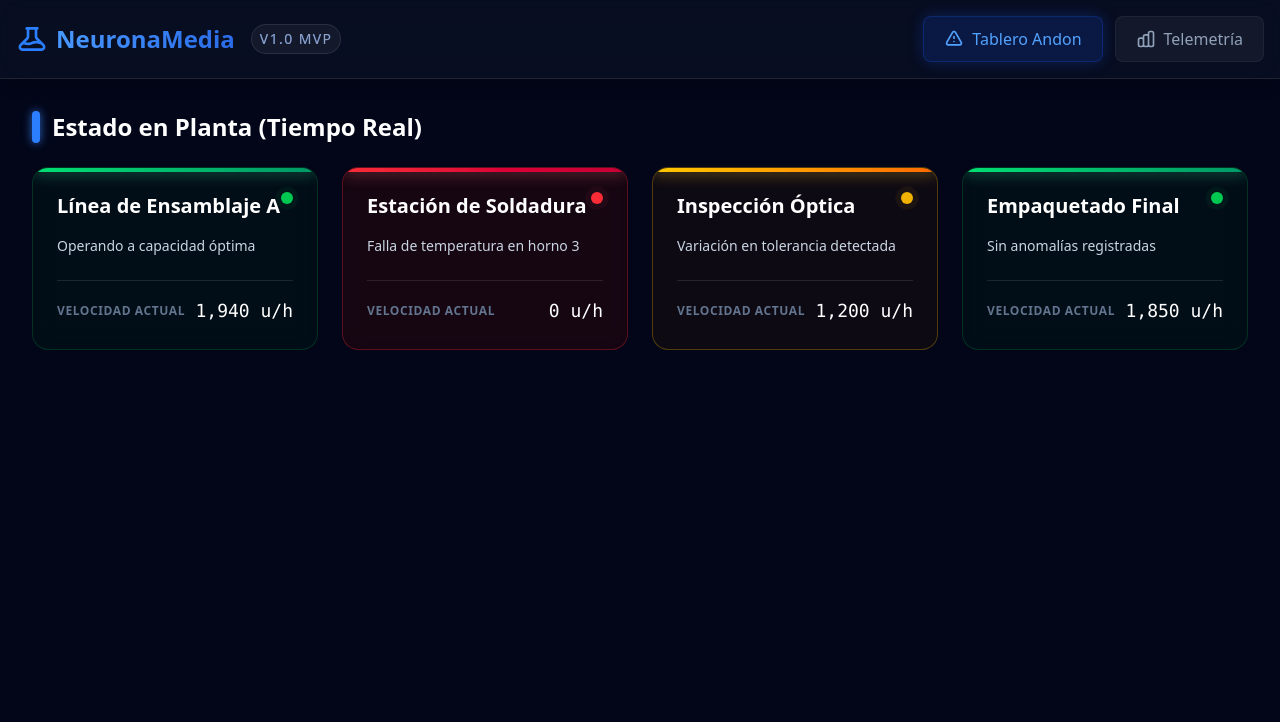
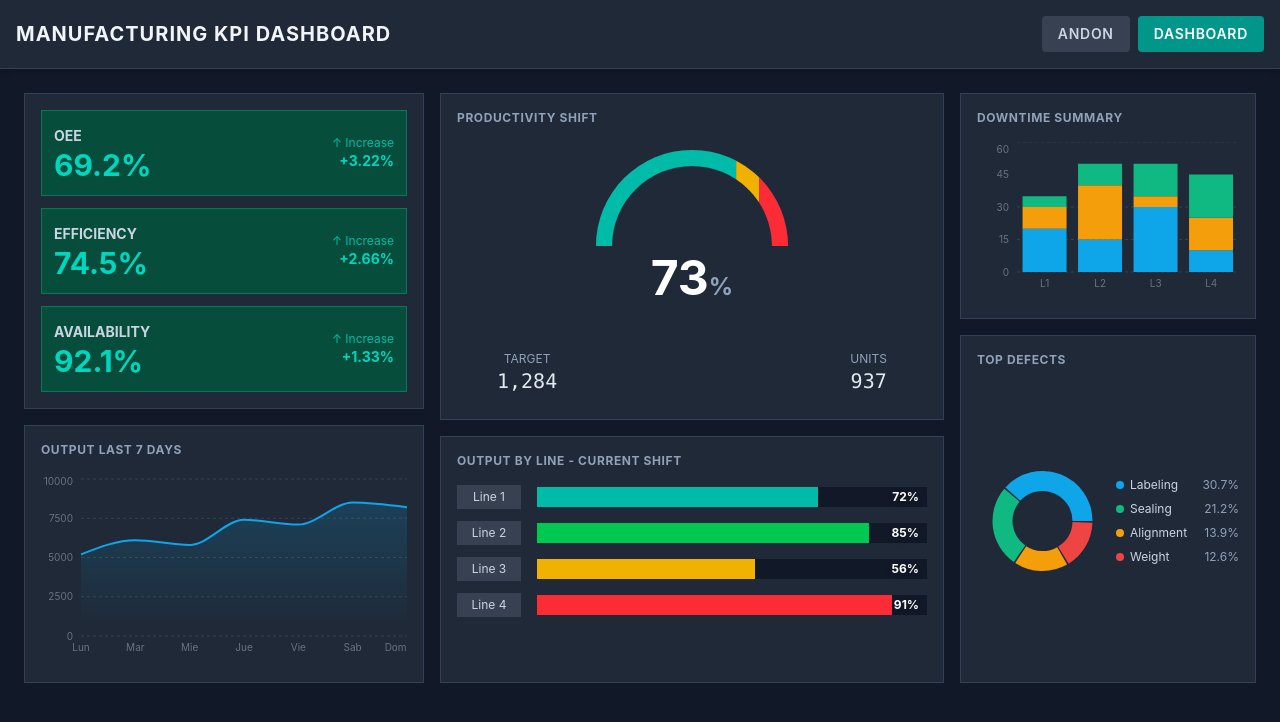
Before and after one commit to ElmarcianitoGtR/neuronaMedia, a React (Vite) app in the folder master-slave/frontend/: page / in a window 1280 px wide. Shown: the top 722 px of the page. Built offline with nearby package versions, Linux system fonts and the light colour scheme.

Commit message:
style(frontend): redesign to industrial matte UI and document design language

```diff
--- a/master-slave/frontend/src/App.tsx
+++ b/master-slave/frontend/src/App.tsx
@@ -1,38 +1,35 @@
 import { useState } from 'react';
-import { LineChart, Line, XAxis, YAxis, CartesianGrid, Tooltip, Legend, ResponsiveContainer, AreaChart, Area } from 'recharts';
+import { LineChart, Line, XAxis, YAxis, CartesianGrid, Tooltip, Legend, ResponsiveContainer, AreaChart, Area, PieChart, Pie, Cell, BarChart, Bar } from 'recharts';
 import './App.css';
 
 function App() {
-  const [activeTab, setActiveTab] = useState<'andon' | 'dashboard'>('andon');
+  const [activeTab, setActiveTab] = useState<'andon' | 'dashboard'>('dashboard');
 
   return (
-    <div className="min-h-screen flex flex-col bg-slate-950 text-slate-200 selection:bg-primary/30">
-      {/* Navbar - Dark Glassmorphism */}
-      <header className="bg-slate-900/50 backdrop-blur-md shadow-lg border-b border-white/10 p-4 flex justify-between items-center sticky top-0 z-50">
-        <h1 className="text-2xl font-bold text-transparent bg-clip-text bg-gradient-to-r from-blue-400 to-primary flex items-center gap-2">
-          <svg className="w-8 h-8 text-blue-500" fill="none" stroke="currentColor" viewBox="0 0 24 24"><path strokeLinecap="round" strokeLinejoin="round" strokeWidth="2" d="M19.428 15.428a2 2 0 00-1.022-.547l-2.387-.477a6 6 0 00-3.86.517l-.318.158a6 6 0 01-3.86.517L6.05 15.21a2 2 0 00-1.806.547M8 4h8l-1 1v5.172a2 2 0 00.586 1.414l5 5c1.26 1.26.367 3.414-1.415 3.414H4.828c-1.782 0-2.674-2.154-1.414-3.414l5-5A2 2 0 009 10.172V5L8 4z"></path></svg>
-          NeuronaMedia <span className="text-slate-400 text-sm font-normal tracking-widest uppercase ml-2 border border-white/10 px-2 py-1 rounded-full bg-white/5">v1.0 MVP</span>
+    <div className="min-h-screen flex flex-col bg-[#111827] text-slate-200 font-sans">
+      {/* Navbar - Solid Matte */}
+      <header className="bg-[#1f2937] border-b border-slate-700 p-4 flex justify-between items-center shadow-md z-50">
+        <h1 className="text-xl font-bold tracking-wider text-slate-100 flex items-center gap-3">
+          MANUFACTURING KPI DASHBOARD
         </h1>
-        <nav className="flex gap-3">
+        <nav className="flex gap-2">
           <button
-            className={`px-5 py-2.5 rounded-lg font-medium transition-all duration-300 flex items-center gap-2 ${activeTab === 'andon' ? 'bg-primary/20 text-blue-400 border border-primary/30 shadow-[0_0_15px_rgba(29,78,216,0.3)]' : 'bg-white/5 text-slate-400 border border-white/5 hover:bg-white/10 hover:text-slate-200'}`}
+            className={`px-4 py-2 text-sm font-semibold uppercase tracking-wider transition-none rounded-sm ${activeTab === 'andon' ? 'bg-teal-600 text-white' : 'bg-[#374151] text-slate-300 hover:bg-[#4b5563]'}`}
             onClick={() => setActiveTab('andon')}
           >
-            <svg className="w-5 h-5" fill="none" stroke="currentColor" viewBox="0 0 24 24"><path strokeLinecap="round" strokeLinejoin="round" strokeWidth="2" d="M12 9v2m0 4h.01m-6.938 4h13.856c1.54 0 2.502-1.667 1.732-3L13.732 4c-.77-1.333-2.694-1.333-3.464 0L3.34 16c-.77 1.333.192 3 1.732 3z"></path></svg>
-            Tablero Andon
+            Andon
           </button>
           <button
-            className={`px-5 py-2.5 rounded-lg font-medium transition-all duration-300 flex items-center gap-2 ${activeTab === 'dashboard' ? 'bg-primary/20 text-blue-400 border border-primary/30 shadow-[0_0_15px_rgba(29,78,216,0.3)]' : 'bg-white/5 text-slate-400 border border-white/5 hover:bg-white/10 hover:text-slate-200'}`}
+            className={`px-4 py-2 text-sm font-semibold uppercase tracking-wider transition-none rounded-sm ${activeTab === 'dashboard' ? 'bg-teal-600 text-white' : 'bg-[#374151] text-slate-300 hover:bg-[#4b5563]'}`}
             onClick={() => setActiveTab('dashboard')}
           >
-            <svg className="w-5 h-5" fill="none" stroke="currentColor" viewBox="0 0 24 24"><path strokeLinecap="round" strokeLinejoin="round" strokeWidth="2" d="M9 19v-6a2 2 0 00-2-2H5a2 2 0 00-2 2v6a2 2 0 002 2h2a2 2 0 002-2zm0 0V9a2 2 0 012-2h2a2 2 0 012 2v10m-6 0a2 2 0 002 2h2a2 2 0 002-2m0 0V5a2 2 0 012-2h2a2 2 0 012 2v14a2 2 0 01-2 2h-2a2 2 0 01-2-2z"></path></svg>
-            Telemetría
+            Dashboard
           </button>
         </nav>
       </header>
 
       {/* Main Content */}
-      <main className="flex-grow p-8 max-w-7xl mx-auto w-full">
+      <main className="flex-grow p-4 md:p-6 w-full">
         {activeTab === 'andon' ? <AndonBoard /> : <Dashboard />}
       </main>
     </div>
@@ -40,144 +37,216 @@ function App() {
 }
 
 function AndonBoard() {
-  // Skeleton data
   const lines = [
-    { id: 1, name: 'Línea de Ensamblaje A', status: 'success', message: 'Operando a capacidad óptima', speed: '1,940 u/h' },
-    { id: 2, name: 'Estación de Soldadura', status: 'danger', message: 'Falla de temperatura en horno 3', speed: '0 u/h' },
-    { id: 3, name: 'Inspección Óptica', status: 'warning', message: 'Variación en tolerancia detectada', speed: '1,200 u/h' },
-    { id: 4, name: 'Empaquetado Final', status: 'success', message: 'Sin anomalías registradas', speed: '1,850 u/h' },
+    { id: 1, name: 'Línea 1', status: 'success', message: 'Operando', speed: '1,940 u/h' },
+    { id: 2, name: 'Línea 2', status: 'danger', message: 'Falla Mecánica', speed: '0 u/h' },
+    { id: 3, name: 'Línea 3', status: 'warning', message: 'Alerta Calidad', speed: '1,200 u/h' },
+    { id: 4, name: 'Línea 4', status: 'success', message: 'Operando', speed: '1,850 u/h' },
   ];
 
   return (
-    <div className="animate-in fade-in slide-in-from-bottom-4 duration-500">
-      <h2 className="text-2xl font-bold mb-6 flex items-center gap-3 text-white">
-        <span className="w-2 h-8 rounded-full bg-blue-500 shadow-[0_0_10px_rgba(59,130,246,0.8)]"></span>
-        Estado en Planta (Tiempo Real)
-      </h2>
-      <div className="grid grid-cols-1 md:grid-cols-2 lg:grid-cols-2 xl:grid-cols-4 gap-6">
-        {lines.map((line) => (
-          <div key={line.id} className={`relative rounded-2xl overflow-hidden border backdrop-blur-md transition-all duration-300 hover:-translate-y-1 hover:shadow-2xl ${
-            line.status === 'success' ? 'bg-green-950/20 border-green-500/20 hover:border-green-500/50 hover:shadow-green-900/20' :
-            line.status === 'danger' ? 'bg-red-950/30 border-red-500/30 hover:border-red-500/60 hover:shadow-red-900/30' :
-            'bg-yellow-950/20 border-yellow-500/30 hover:border-yellow-500/60 hover:shadow-yellow-900/20'
-          }`}>
-            {/* Status Glow */}
-            <div className={`absolute top-0 left-0 w-full h-1 ${
-              line.status === 'success' ? 'bg-gradient-to-r from-green-400 to-emerald-600 shadow-[0_0_15px_rgba(52,211,153,0.8)]' :
-              line.status === 'danger' ? 'bg-gradient-to-r from-red-500 to-rose-700 shadow-[0_0_15px_rgba(248,113,113,0.8)]' :
-              'bg-gradient-to-r from-yellow-400 to-orange-500 shadow-[0_0_15px_rgba(251,191,36,0.8)]'
-            }`}></div>
-
-            <div className="p-6">
-              <div className="flex justify-between items-start mb-4">
-                <h3 className="text-xl font-bold text-white">{line.name}</h3>
-                <span className="relative flex h-3 w-3">
-                  <span className={`animate-ping absolute inline-flex h-full w-full rounded-full opacity-75 ${
-                    line.status === 'success' ? 'bg-green-400' : line.status === 'danger' ? 'bg-red-400' : 'bg-yellow-400'
-                  }`}></span>
-                  <span className={`relative inline-flex rounded-full h-3 w-3 ${
-                    line.status === 'success' ? 'bg-green-500' : line.status === 'danger' ? 'bg-red-500' : 'bg-yellow-500'
-                  }`}></span>
-                </span>
-              </div>
-              <p className="text-slate-300 mb-6 text-sm">{line.message}</p>
-
-              <div className="pt-4 border-t border-white/10 flex justify-between items-center">
-                <span className="text-xs font-semibold uppercase tracking-wider text-slate-500">Velocidad Actual</span>
-                <span className="font-mono text-lg font-medium text-white">{line.speed}</span>
-              </div>
-            </div>
+    <div className="grid grid-cols-1 md:grid-cols-2 gap-4">
+      {lines.map((line) => (
+        <div key={line.id} className="bg-[#1f2937] border border-slate-700 p-6 flex flex-col">
+          <div className="flex justify-between items-center mb-4">
+            <h3 className="text-lg font-bold text-slate-100 uppercase">{line.name}</h3>
+            <span className={`px-3 py-1 text-xs font-bold uppercase rounded-sm ${
+              line.status === 'success' ? 'bg-teal-900 text-teal-400' :
+              line.status === 'danger' ? 'bg-red-900 text-red-400' :
+              'bg-yellow-900 text-yellow-400'
+            }`}>{line.status}</span>
           </div>
-        ))}
-      </div>
+          <p className="text-slate-400 text-sm mb-4">{line.message}</p>
+          <div className="mt-auto pt-4 border-t border-slate-700 flex justify-between">
+            <span className="text-xs text-slate-500 uppercase">Velocidad</span>
+            <span className="font-mono text-slate-200">{line.speed}</span>
+          </div>
+        </div>
+      ))}
     </div>
   );
 }
 
 function Dashboard() {
-  // Mock data for production over time
-  const data = [
-    { time: '08:00', produccion: 120, scrap: 5, meta: 150 },
-    { time: '09:00', produccion: 250, scrap: 12, meta: 300 },
-    { time: '10:00', produccion: 410, scrap: 18, meta: 450 },
-    { time: '11:00', produccion: 580, scrap: 22, meta: 600 },
-    { time: '12:00', produccion: 720, scrap: 30, meta: 750 },
-    { time: '13:00', produccion: 850, scrap: 35, meta: 900 },
-    { time: '14:00', produccion: 1020, scrap: 40, meta: 1050 },
-    { time: '15:00', produccion: 1240, scrap: 45, meta: 1200 },
+  // Recharts Data matching the dense industrial look
+  const trendData = [
+    { time: 'Lun', produccion: 5200 }, { time: 'Mar', produccion: 6100 },
+    { time: 'Mie', produccion: 5800 }, { time: 'Jue', produccion: 7400 },
+    { time: 'Vie', produccion: 7100 }, { time: 'Sab', produccion: 8500 },
+    { time: 'Dom', produccion: 8200 },
+  ];
+
+  const defectsData = [
+    { name: 'Labeling', value: 30.7, fill: '#0ea5e9' },
+    { name: 'Sealing', value: 21.2, fill: '#10b981' },
+    { name: 'Alignment', value: 13.9, fill: '#f59e0b' },
+    { name: 'Weight', value: 12.6, fill: '#ef4444' },
+  ];
+
+  const downtimeData = [
+    { name: 'L1', mech: 20, elec: 10, ops: 5 },
+    { name: 'L2', mech: 15, elec: 25, ops: 10 },
+    { name: 'L3', mech: 30, elec: 5, ops: 15 },
+    { name: 'L4', mech: 10, elec: 15, ops: 20 },
   ];
 
   return (
-    <div className="animate-in fade-in slide-in-from-bottom-4 duration-500">
-      <div className="mb-8 p-8 rounded-3xl bg-slate-900/50 backdrop-blur-xl border border-white/5 text-white shadow-2xl relative overflow-hidden">
-        {/* Decorative background glow */}
-        <div className="absolute -top-24 -right-24 w-96 h-96 bg-blue-600/10 rounded-full blur-3xl pointer-events-none"></div>
+    <div className="grid grid-cols-1 lg:grid-cols-12 gap-4 h-full">
 
-        <h2 className="text-2xl font-bold mb-8 flex items-center gap-3">
-          <span className="bg-blue-500/20 p-2.5 rounded-xl border border-blue-500/30">
-            <svg className="w-6 h-6 text-blue-400" fill="none" stroke="currentColor" viewBox="0 0 24 24"><path strokeLinecap="round" strokeLinejoin="round" strokeWidth="2" d="M13 10V3L4 14h7v7l9-11h-7z"></path></svg>
-          </span>
-          Resumen de Métricas (Turno Actual)
-        </h2>
-        <div className="grid grid-cols-1 md:grid-cols-3 gap-6">
-          <div className="bg-slate-800/40 p-6 rounded-2xl border border-white/5 hover:border-blue-500/30 hover:bg-slate-800/60 transition-all duration-300 group">
-            <h3 className="text-sm font-semibold uppercase tracking-wider text-slate-400 mb-2 flex items-center justify-between">
-              Producción Total
-              <svg className="w-4 h-4 text-blue-400 opacity-0 group-hover:opacity-100 transition-opacity" fill="none" stroke="currentColor" viewBox="0 0 24 24"><path strokeLinecap="round" strokeLinejoin="round" strokeWidth="2" d="M13 7h8m0 0v8m0-8l-8 8-4-4-6 6"></path></svg>
-            </h3>
-            <p className="text-5xl font-bold text-white tracking-tight">1,240 <span className="text-lg font-normal text-slate-500 ml-1">pz</span></p>
+      {/* Left Column: KPIs & Trend */}
+      <div className="col-span-1 lg:col-span-4 flex flex-col gap-4">
+        {/* KPI Panel */}
+        <div className="bg-[#1f2937] border border-slate-700 p-4">
+          <div className="bg-[#064e3b] border border-[#047857] p-3 mb-3 flex justify-between items-center">
+            <div>
+              <span className="text-sm font-bold text-slate-300 uppercase">OEE</span>
+              <div className="text-3xl font-bold text-teal-400">69.2%</div>
+            </div>
+            <div className="text-right">
+              <div className="text-xs text-teal-500">↑ Increase</div>
+              <div className="text-sm font-bold text-teal-400">+3.22%</div>
+            </div>
           </div>
-          <div className="bg-slate-800/40 p-6 rounded-2xl border border-red-500/10 hover:border-red-500/30 hover:bg-red-900/10 transition-all duration-300 group">
-            <h3 className="text-sm font-semibold uppercase tracking-wider text-slate-400 mb-2 flex items-center justify-between">
-              Scrap Registrado
-              <svg className="w-4 h-4 text-red-400 opacity-0 group-hover:opacity-100 transition-opacity" fill="none" stroke="currentColor" viewBox="0 0 24 24"><path strokeLinecap="round" strokeLinejoin="round" strokeWidth="2" d="M13 17h8m0 0v-8m0 8l-8-8-4 4-6-6"></path></svg>
-            </h3>
-            <p className="text-5xl font-bold text-red-400 tracking-tight">45 <span className="text-lg font-normal text-red-400/50 ml-1">pz (3.5%)</span></p>
+
+          <div className="bg-[#064e3b] border border-[#047857] p-3 mb-3 flex justify-between items-center">
+            <div>
+              <span className="text-sm font-bold text-slate-300 uppercase">Efficiency</span>
+              <div className="text-3xl font-bold text-teal-400">74.5%</div>
+            </div>
+            <div className="text-right">
+              <div className="text-xs text-teal-500">↑ Increase</div>
+              <div className="text-sm font-bold text-teal-400">+2.66%</div>
+            </div>
           </div>
-          <div className="bg-slate-800/40 p-6 rounded-2xl border border-green-500/10 hover:border-green-500/30 hover:bg-green-900/10 transition-all duration-300 group">
-            <h3 className="text-sm font-semibold uppercase tracking-wider text-slate-400 mb-2 flex items-center justify-between">
-              OEE Estimado
-              <svg className="w-4 h-4 text-green-400 opacity-0 group-hover:opacity-100 transition-opacity" fill="none" stroke="currentColor" viewBox="0 0 24 24"><path strokeLinecap="round" strokeLinejoin="round" strokeWidth="2" d="M5 13l4 4L19 7"></path></svg>
-            </h3>
-            <p className="text-5xl font-bold text-green-400 tracking-tight">82.1<span className="text-3xl">%</span></p>
+
+          <div className="bg-[#064e3b] border border-[#047857] p-3 flex justify-between items-center">
+            <div>
+              <span className="text-sm font-bold text-slate-300 uppercase">Availability</span>
+              <div className="text-3xl font-bold text-teal-400">92.1%</div>
+            </div>
+            <div className="text-right">
+              <div className="text-xs text-teal-500">↑ Increase</div>
+              <div className="text-sm font-bold text-teal-400">+1.33%</div>
+            </div>
+          </div>
+        </div>
+
+        {/* Trend Panel */}
+        <div className="bg-[#1f2937] border border-slate-700 p-4 flex-grow">
+          <h3 className="text-xs font-bold uppercase text-slate-400 mb-4 tracking-wider">OUTPUT LAST 7 DAYS</h3>
+          <div className="h-48">
+            <ResponsiveContainer width="100%" height="100%">
+              <AreaChart data={trendData} margin={{ top: 5, right: 0, left: -20, bottom: 0 }}>
+                <defs>
+                  <linearGradient id="colorOutput" x1="0" y1="0" x2="0" y2="1">
+                    <stop offset="5%" stopColor="#0ea5e9" stopOpacity={0.3}/>
+                    <stop offset="95%" stopColor="#0ea5e9" stopOpacity={0}/>
+                  </linearGradient>
+                </defs>
+                <CartesianGrid strokeDasharray="3 3" vertical={false} stroke="#374151" />
+                <XAxis dataKey="time" stroke="#6b7280" tick={{fontSize: 10}} tickLine={false} axisLine={false} />
+                <YAxis stroke="#6b7280" tick={{fontSize: 10}} tickLine={false} axisLine={false} />
+                <Tooltip contentStyle={{ backgroundColor: '#111827', borderColor: '#374151' }} />
+                <Area type="monotone" dataKey="produccion" stroke="#0ea5e9" strokeWidth={2} fill="url(#colorOutput)" activeDot={{ r: 4 }} />
+              </AreaChart>
+            </ResponsiveContainer>
           </div>
         </div>
       </div>
 
-      <div className="bg-slate-900/50 backdrop-blur-xl p-8 rounded-3xl border border-white/5 shadow-2xl h-[28rem] relative">
-        <h3 className="text-xl font-bold text-white mb-6 flex items-center gap-3">
-          <span className="w-2 h-6 rounded-full bg-blue-500 shadow-[0_0_10px_rgba(59,130,246,0.8)]"></span>
-          Avance de Producción vs Meta
-        </h3>
-        <ResponsiveContainer width="100%" height="85%">
-          <AreaChart
-            data={data}
-            margin={{ top: 10, right: 30, left: -20, bottom: 0 }}
-          >
-            <defs>
-              <linearGradient id="colorProd" x1="0" y1="0" x2="0" y2="1">
-                <stop offset="5%" stopColor="#3b82f6" stopOpacity={0.4}/>
-                <stop offset="95%" stopColor="#3b82f6" stopOpacity={0}/>
-              </linearGradient>
-              <linearGradient id="colorMeta" x1="0" y1="0" x2="0" y2="1">
-                <stop offset="5%" stopColor="#94a3b8" stopOpacity={0.1}/>
-                <stop offset="95%" stopColor="#94a3b8" stopOpacity={0}/>
-              </linearGradient>
-            </defs>
-            <CartesianGrid strokeDasharray="3 3" vertical={false} stroke="#334155" />
-            <XAxis dataKey="time" stroke="#64748b" tick={{ fill: '#94a3b8' }} tickLine={false} axisLine={false} dy={10} />
-            <YAxis stroke="#64748b" tick={{ fill: '#94a3b8' }} tickLine={false} axisLine={false} />
-            <Tooltip
-              contentStyle={{ backgroundColor: '#0f172a', borderColor: '#1e293b', borderRadius: '0.75rem', color: '#f8fafc', boxShadow: '0 10px 25px -5px rgba(0, 0, 0, 0.5)' }}
-              itemStyle={{ color: '#e2e8f0' }}
-            />
-            <Legend wrapperStyle={{ paddingTop: '20px' }} />
-            <Area type="monotone" dataKey="meta" stroke="#64748b" strokeDasharray="5 5" fillOpacity={1} fill="url(#colorMeta)" name="Meta Planeada" />
-            <Area type="monotone" dataKey="produccion" stroke="#3b82f6" strokeWidth={3} fillOpacity={1} fill="url(#colorProd)" name="Piezas Producidas" activeDot={{ r: 8, fill: '#3b82f6', stroke: '#fff', strokeWidth: 2 }} />
-            <Line type="monotone" dataKey="scrap" stroke="#ef4444" name="Scrap" strokeWidth={2} dot={{ fill: '#ef4444', strokeWidth: 0, r: 4 }} />
-          </AreaChart>
-        </ResponsiveContainer>
+      {/* Middle Column: Main Gauge & Output By Line */}
+      <div className="col-span-1 lg:col-span-5 flex flex-col gap-4">
+        {/* Main Gauge Panel */}
+        <div className="bg-[#1f2937] border border-slate-700 p-6 flex flex-col items-center justify-center relative min-h-[300px]">
+          <h3 className="absolute top-4 left-4 text-xs font-bold uppercase text-slate-400 tracking-wider">PRODUCTIVITY SHIFT</h3>
+
+          {/* Simulated Gauge with SVG */}
+          <div className="relative w-48 h-24 overflow-hidden mt-8">
+            <div className="absolute inset-0 border-[16px] border-[#374151] rounded-t-full border-b-0"></div>
+            <div className="absolute inset-0 border-[16px] border-teal-500 rounded-t-full border-b-0" style={{ clipPath: 'polygon(0 0, 73% 0, 73% 100%, 0 100%)' }}></div>
+            <div className="absolute inset-0 border-[16px] border-yellow-500 rounded-t-full border-b-0" style={{ clipPath: 'polygon(73% 0, 85% 0, 85% 100%, 73% 100%)' }}></div>
+            <div className="absolute inset-0 border-[16px] border-red-500 rounded-t-full border-b-0" style={{ clipPath: 'polygon(85% 0, 100% 0, 100% 100%, 85% 100%)' }}></div>
+          </div>
+          <div className="text-5xl font-bold text-white mt-2">73<span className="text-2xl text-slate-400">%</span></div>
+
+          <div className="flex justify-between w-full mt-12 px-8">
+            <div className="text-center">
+              <div className="text-xs text-slate-400 uppercase">Target</div>
+              <div className="text-xl font-mono text-slate-200">1,284</div>
+            </div>
+            <div className="text-center">
+              <div className="text-xs text-slate-400 uppercase">Units</div>
+              <div className="text-xl font-mono text-slate-200">937</div>
+            </div>
+          </div>
+        </div>
+
+        {/* Output By Line Horizontal Bars */}
+        <div className="bg-[#1f2937] border border-slate-700 p-4 flex-grow">
+          <h3 className="text-xs font-bold uppercase text-slate-400 mb-4 tracking-wider">OUTPUT BY LINE - CURRENT SHIFT</h3>
+          <div className="flex flex-col gap-3">
+            {[ {name: 'Line 1', val: 72, col: 'bg-teal-500'}, {name: 'Line 2', val: 85, col: 'bg-green-500'}, {name: 'Line 3', val: 56, col: 'bg-yellow-500'}, {name: 'Line 4', val: 91, col: 'bg-red-500'} ].map(l => (
+              <div key={l.name} className="flex items-center gap-4 text-sm">
+                <div className="w-16 text-slate-300 bg-[#374151] px-2 py-1 text-xs text-center">{l.name}</div>
+                <div className="flex-grow bg-[#111827] h-5 relative">
+                  <div className={`absolute top-0 left-0 h-full ${l.col}`} style={{ width: `${l.val}%` }}></div>
+                  <span className="absolute inset-0 flex items-center justify-end pr-2 text-xs text-white font-bold drop-shadow-md">{l.val}%</span>
+                </div>
+              </div>
+            ))}
+          </div>
+        </div>
       </div>
+
+      {/* Right Column: Downtime & Defects */}
+      <div className="col-span-1 lg:col-span-3 flex flex-col gap-4">
+        {/* Downtime Bar Chart */}
+        <div className="bg-[#1f2937] border border-slate-700 p-4">
+          <h3 className="text-xs font-bold uppercase text-slate-400 mb-4 tracking-wider">DOWNTIME SUMMARY</h3>
+          <div className="h-40">
+            <ResponsiveContainer width="100%" height="100%">
+              <BarChart data={downtimeData} margin={{ top: 0, right: 0, left: -20, bottom: 0 }}>
+                <CartesianGrid strokeDasharray="3 3" vertical={false} stroke="#374151" />
+                <XAxis dataKey="name" stroke="#6b7280" tick={{fontSize: 10}} tickLine={false} axisLine={false} />
+                <YAxis stroke="#6b7280" tick={{fontSize: 10}} tickLine={false} axisLine={false} />
+                <Tooltip contentStyle={{ backgroundColor: '#111827', borderColor: '#374151' }} cursor={{fill: '#374151', opacity: 0.4}} />
+                <Bar dataKey="mech" stackId="a" fill="#0ea5e9" />
+                <Bar dataKey="elec" stackId="a" fill="#f59e0b" />
+                <Bar dataKey="ops" stackId="a" fill="#10b981" />
+              </BarChart>
+            </ResponsiveContainer>
+          </div>
+        </div>
+
+        {/* Defects Pie Chart */}
+        <div className="bg-[#1f2937] border border-slate-700 p-4 flex-grow flex flex-col">
+          <h3 className="text-xs font-bold uppercase text-slate-400 mb-2 tracking-wider">TOP DEFECTS</h3>
+          <div className="flex-grow flex items-center">
+            <div className="w-1/2 h-32">
+              <ResponsiveContainer width="100%" height="100%">
+                <PieChart>
+                  <Pie data={defectsData} innerRadius={30} outerRadius={50} paddingAngle={2} dataKey="value" stroke="none">
+                    {defectsData.map((entry, index) => <Cell key={`cell-${index}`} fill={entry.fill} />)}
+                  </Pie>
+                  <Tooltip contentStyle={{ backgroundColor: '#111827', borderColor: '#374151', fontSize: '12px' }} />
+                </PieChart>
+              </ResponsiveContainer>
+            </div>
+            <div className="w-1/2 flex flex-col gap-2 justify-center pl-2">
+              {defectsData.map(d => (
+                <div key={d.name} className="flex items-center justify-between text-xs">
+                  <div className="flex items-center gap-1.5">
+                    <div className="w-2 h-2 rounded-full" style={{ backgroundColor: d.fill }}></div>
+                    <span className="text-slate-300">{d.name}</span>
+                  </div>
+                  <span className="text-slate-400">{d.value}%</span>
+                </div>
+              ))}
+            </div>
+          </div>
+        </div>
+      </div>
+
     </div>
   );
 }
```
Also changed, not shown: 1 other file (tests, documents, lock files or other folders).
